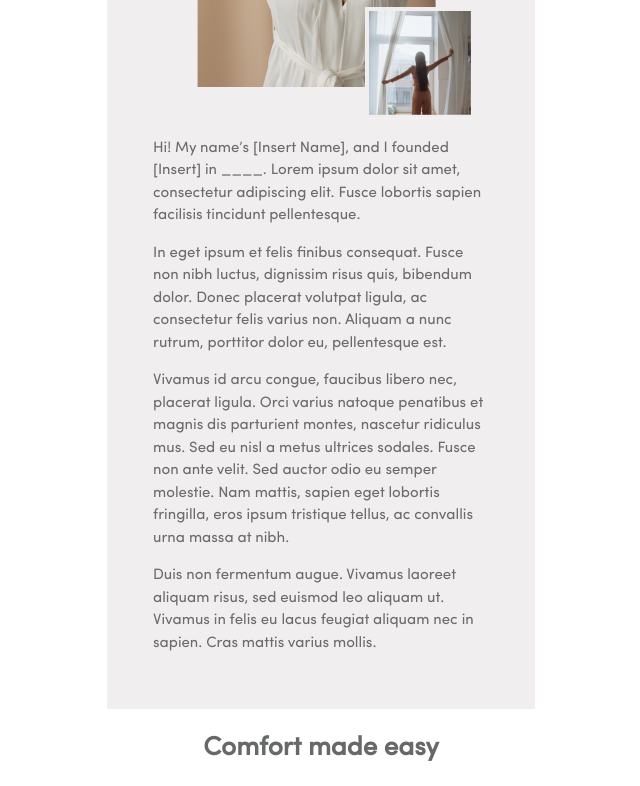
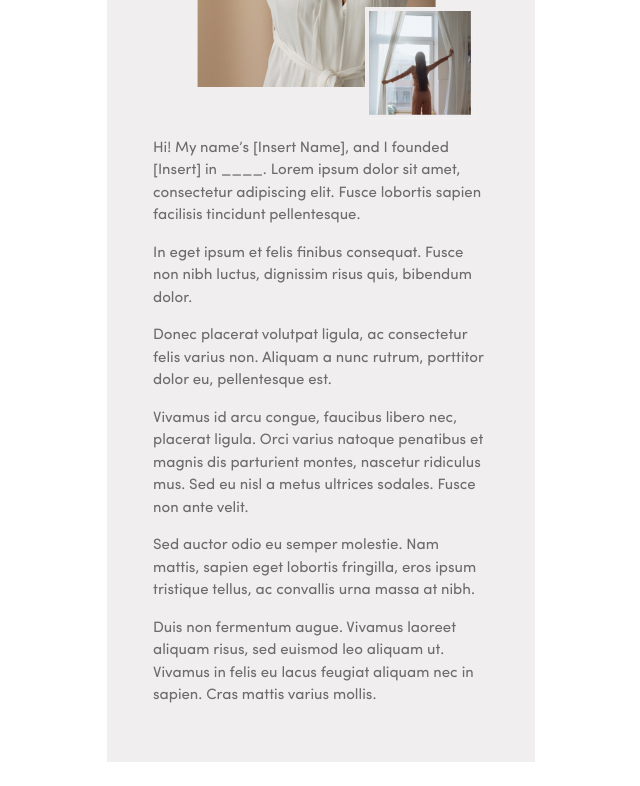
Before and after one commit to OlhaSuchok/testTask-ByTeex, a React (Create React App) app: page / in a window 1280 px wide. Shown: the part 2880-3666 px from the top of the page, without its empty margins (319-959 px from the left). Built offline with nearby package versions, Linux system fonts and the light colour scheme.

Commit message:
Аdded desktop markup to the About section

```diff
--- a/src/components/AboutSection/AboutSection.jsx
+++ b/src/components/AboutSection/AboutSection.jsx
@@ -6,6 +6,8 @@ import {
   CenterImageWrapper,
   ThirdImageWrapper,
   Text,
+  TextWrapper,
+  RatingBlockWrapper,
 } from "./AboutSection.styled";
 
 import firstImageMobile1 from "../../images/pictures/aboutSection/about-a1x@-428.jpg";
@@ -25,6 +27,8 @@ import thirdImageMobile2 from "../../images/pictures/aboutSection/about-c2x@-428
 
 import thirdImageDesctop1 from "../../images/pictures/aboutSection/about-c1x@-1464.jpg";
 import thirdImageDesctop2 from "../../images/pictures/aboutSection/about-c2x@-1464.jpg";
+
+import RatingBlock from "components/common/RatingBlock/RatingBlock";
 
 export default function AboutSection() {
   return (
@@ -74,27 +78,35 @@ export default function AboutSection() {
         </ThirdImageWrapper>
       </ImagesWrapper>
 
+      <TextWrapper>
         <Text>
-        Hi! My name’s [Insert Name], and I founded [Insert] in ____. Lorem ipsum
-        dolor sit amet, consectetur adipiscing elit. Fusce lobortis sapien
-        facilisis tincidunt pellentesque.
+          Hi! My name’s [Insert Name], and I founded [Insert] in ____. Lorem
+          ipsum dolor sit amet, consectetur adipiscing elit. Fusce lobortis
+          sapien facilisis tincidunt pellentesque.
           <pre />
           In eget ipsum et felis finibus consequat. Fusce non nibh luctus,
-        dignissim risus quis, bibendum dolor. Donec placerat volutpat ligula, ac
-        consectetur felis varius non. Aliquam a nunc rutrum, porttitor dolor eu,
-        pellentesque est.
+          dignissim risus quis, bibendum dolor.
+          <pre />
+          Donec placerat volutpat ligula, ac consectetur felis varius non.
+          Aliquam a nunc rutrum, porttitor dolor eu, pellentesque est.
           <pre />
           Vivamus id arcu congue, faucibus libero nec, placerat ligula. Orci
           varius natoque penatibus et magnis dis parturient montes, nascetur
           ridiculus mus. Sed eu nisl a metus ultrices sodales. Fusce non ante
-        velit. Sed auctor odio eu semper molestie. Nam mattis, sapien eget
-        lobortis fringilla, eros ipsum tristique tellus, ac convallis urna massa
-        at nibh.
+          velit.
           <pre />
-        Duis non fermentum augue. Vivamus laoreet aliquam risus, sed euismod leo
-        aliquam ut. Vivamus in felis eu lacus feugiat aliquam nec in sapien.
-        Cras mattis varius mollis.
+          Sed auctor odio eu semper molestie. Nam mattis, sapien eget lobortis
+          fringilla, eros ipsum tristique tellus, ac convallis urna massa at
+          nibh.
+          <pre />
+          Duis non fermentum augue. Vivamus laoreet aliquam risus, sed euismod
+          leo aliquam ut. Vivamus in felis eu lacus feugiat aliquam nec in
+          sapien. Cras mattis varius mollis.
         </Text>
+        <RatingBlockWrapper>
+          <RatingBlock test={"Over 500+ 5 Star Reviews Online"} />
+        </RatingBlockWrapper>
+      </TextWrapper>
     </Section>
   );
 }
--- a/src/components/AboutSection/AboutSection.styled.js
+++ b/src/components/AboutSection/AboutSection.styled.js
@@ -2,6 +2,12 @@ import styled from "@emotion/styled";
 
 export const Section = styled.section`
   position: relative;
+
+  display: flex;
+  flex-direction: column;
+  /* justify-content: center;
+  align-items: center; */
+
   padding-top: 30px;
   padding-left: 46px;
   padding-right: 46px;
@@ -17,6 +23,17 @@ export const Section = styled.section`
   }
   @media screen and (min-width: ${({ theme }) => theme.breakpoints.desktop}) {
     width: ${({ theme }) => theme.breakpoints.desktop};
+
+    display: flex;
+    flex-direction: column;
+
+    align-items: flex-end;
+    justify-content: center;
+
+    padding-top: 100px;
+    padding-bottom: 95px;
+    padding-left: 100px;
+    padding-right: 100px;
   }
 `;
 
@@ -33,6 +50,9 @@ export const Title = styled.h2`
   color: #2a2996;
 
   @media screen and (min-width: ${({ theme }) => theme.breakpoints.desktop}) {
+    font-size: 32px;
+    margin-bottom: 30px;
+    padding-right: 355px;
   }
 `;
 
@@ -41,6 +61,10 @@ export const ImagesWrapper = styled.div`
 
   margin-bottom: 20px;
   @media screen and (min-width: ${({ theme }) => theme.breakpoints.desktop}) {
+    position: absolute;
+    left: 0;
+
+    height: 664px;
   }
 `;
 
@@ -49,6 +73,8 @@ export const FirstImageWrapper = styled.div`
   z-index: 1;
   top: 80px;
   @media screen and (min-width: ${({ theme }) => theme.breakpoints.desktop}) {
+    top: 0;
+    left: 90px;
   }
 `;
 
@@ -60,6 +86,8 @@ export const CenterImageWrapper = styled.div`
   margin-right: auto;
 
   @media screen and (min-width: ${({ theme }) => theme.breakpoints.desktop}) {
+    top: 55px;
+    left: 150px;
   }
 `;
 
@@ -68,7 +96,10 @@ export const ThirdImageWrapper = styled.div`
   top: 340px;
   right: 60px;
   z-index: 1;
+
   @media screen and (min-width: ${({ theme }) => theme.breakpoints.desktop}) {
+    top: 500px;
+    left: 445px;
   }
 `;
 
@@ -83,5 +114,23 @@ export const Text = styled.div`
   color: #6c6c6c;
 
   @media screen and (min-width: ${({ theme }) => theme.breakpoints.desktop}) {
+    width: 600px;
+    margin-bottom: 30px;
   }
 `;
+
+export const RatingBlockWrapper = styled.div`
+  display: none;
+
+  @media screen and (min-width: ${({ theme }) => theme.breakpoints.desktop}) {
+    display: block;
+  }
+`;
+
+export const TextWrapper = styled.div`
+  @media screen and (min-width: ${({ theme }) => theme.breakpoints.desktop}) {
+    display: flex;
+    flex-direction: column;
+    align-items: flex-start;
+  }
+`;
```
Lines whose indentation alone changed are shown as unchanged.
